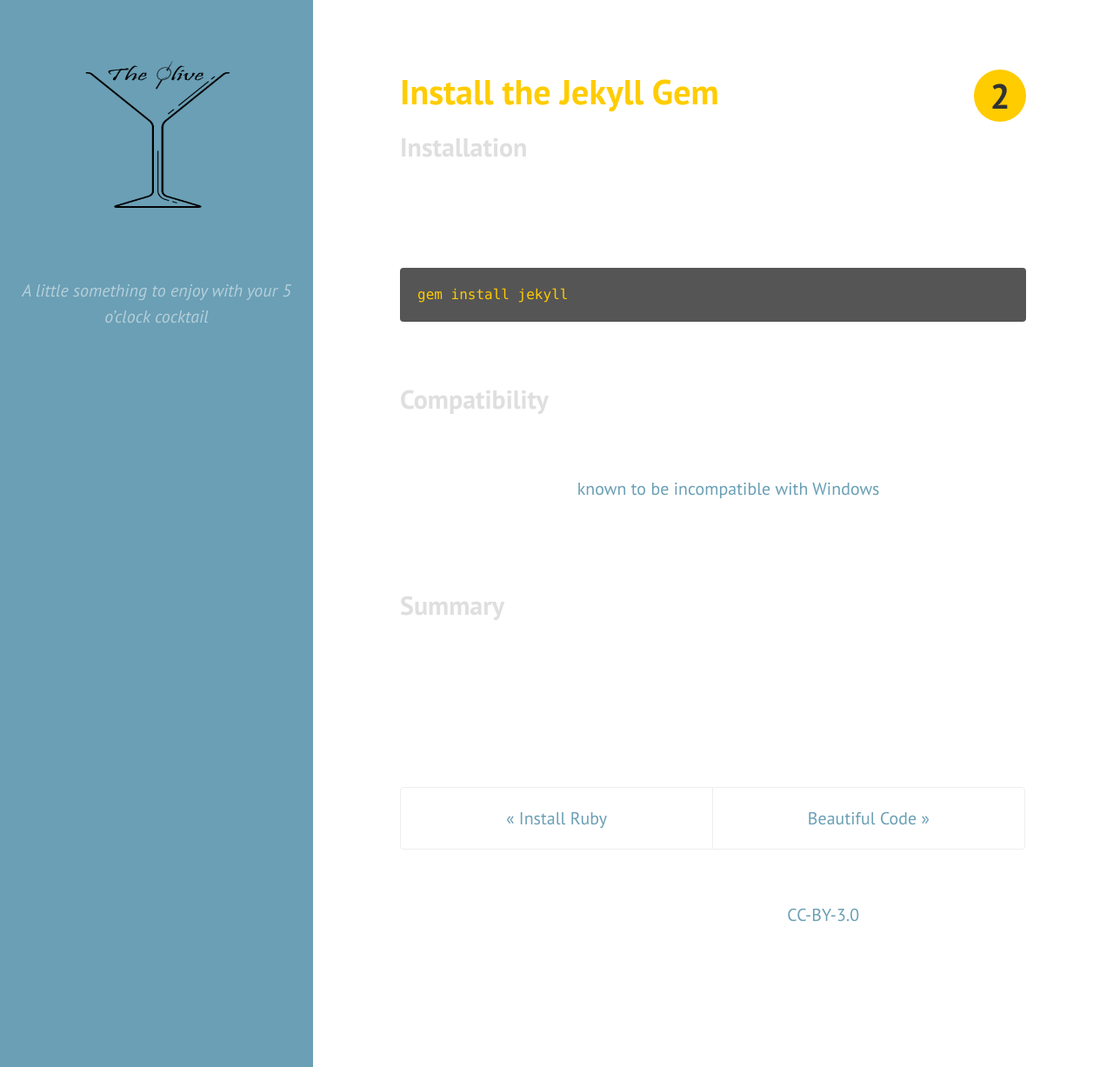
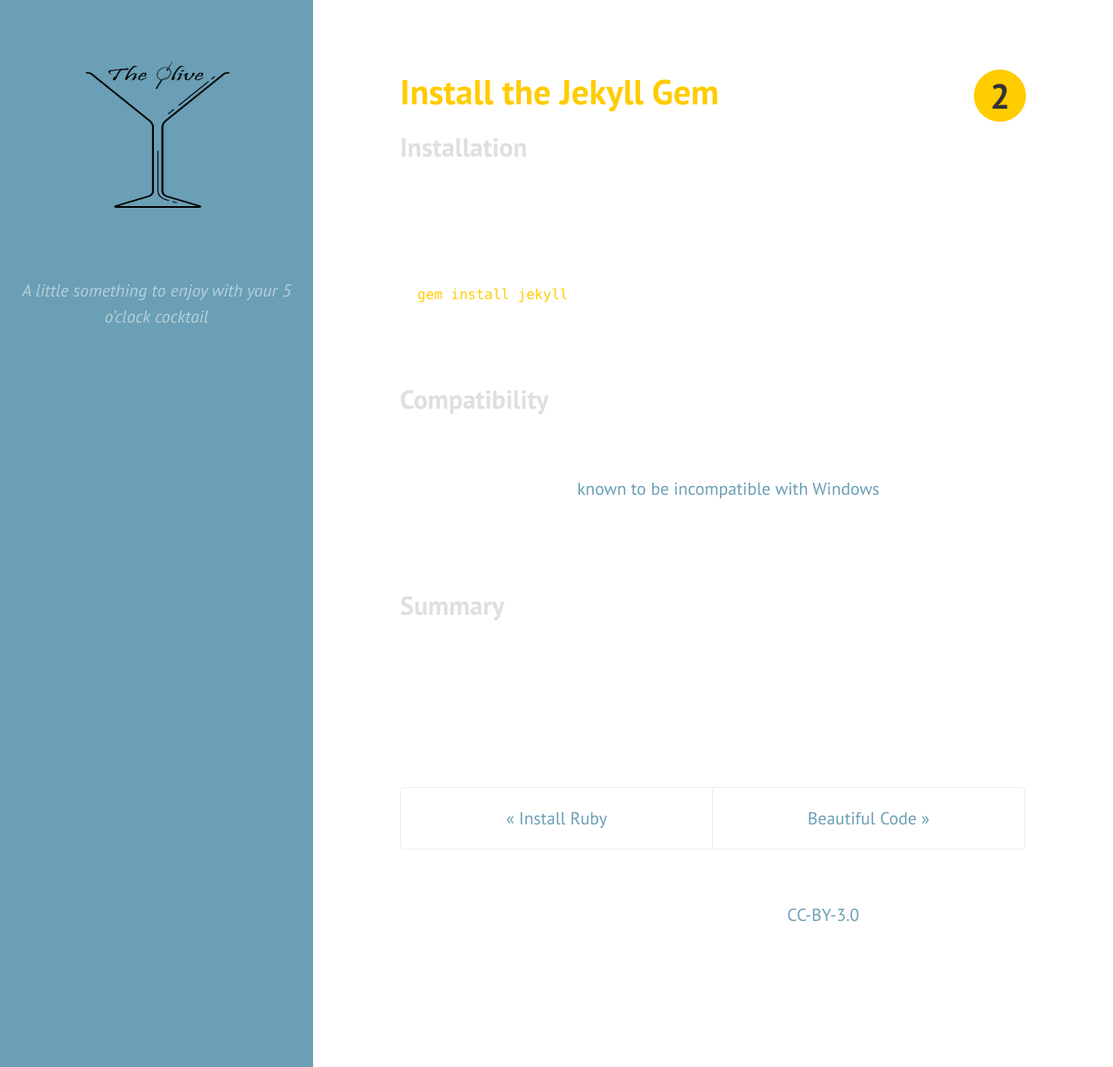
Before and after one commit to KendraPierre/The-Olive, a Jekyll site: the page built from 2-jekyll-gem.md, in a window 1280 px wide and 1227 px high. Shown: the whole window at 87% size. Built offline with Jekyll 4.4.1, drawn with Linux system fonts in a browser that asks for light colours.

Commit message:
Update rjow.css

```diff
--- a/public/css/rjow.css
+++ b/public/css/rjow.css
@@ -16,7 +16,7 @@ blockquote {
 }
 
 pre, code, pre code {
-  background-color: #555;
+  background-color: #fff;
   color: #fc0;
 }
 
@@ -26,7 +26,7 @@ strong {
 
 tbody tr:nth-child(odd) td,
 tbody tr:nth-child(odd) th {
-  background-color: #555;
+  background-color: #fff;
 }
 
 .image-wrapper {
```
